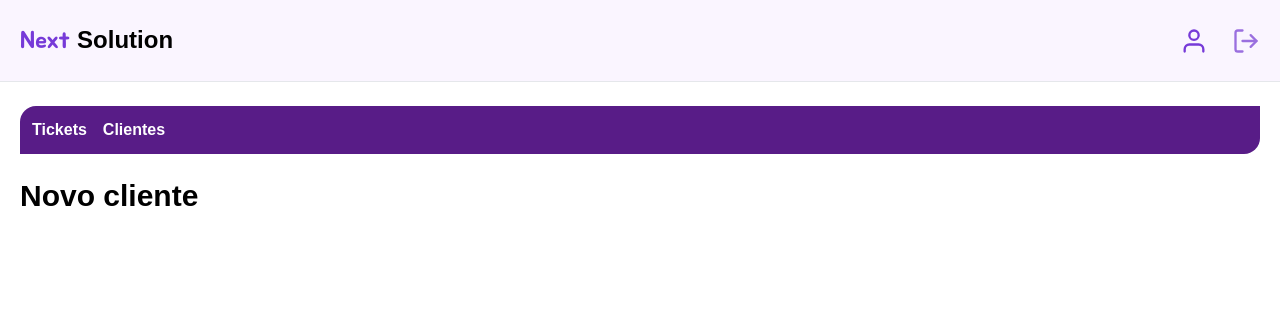
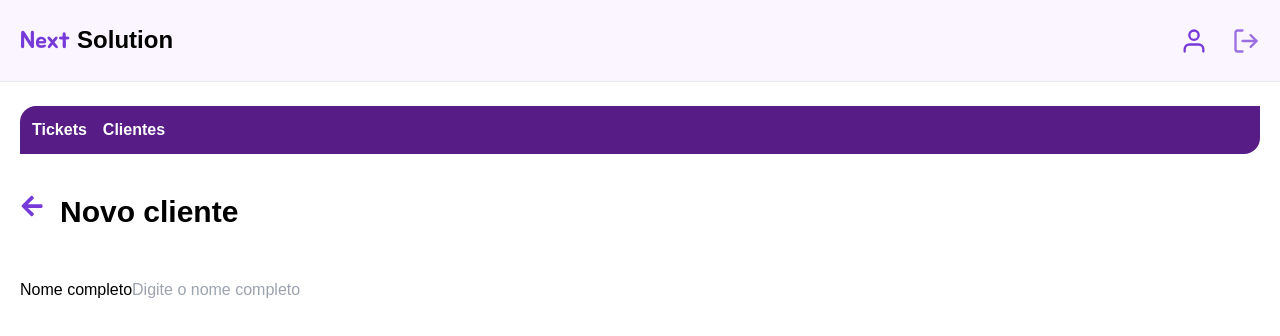
Before and after one commit to luhoro/nextsolution, a Next.js app: page /dashboard/customer/new in a window 1280 px wide. Shown: the top 336 px of the page. Built offline with nearby package versions, Linux system fonts and the light colour scheme; no server answers; sample sign-in values are in the browser's storage; a web font is replaced by a local one.

Commit message:
Feat: New clients page

```diff
--- a/package.json
+++ b/package.json
@@ -9,13 +9,16 @@
     "lint": "next lint"
   },
   "dependencies": {
+    "@hookform/resolvers": "^3.3.4",
     "@next-auth/prisma-adapter": "^1.0.7",
     "@prisma/client": "^5.10.2",
     "next": "14.1.0",
     "next-auth": "^4.24.6",
     "react": "^18",
     "react-dom": "^18",
-    "react-icons": "^5.0.1"
+    "react-hook-form": "^7.51.0",
+    "react-icons": "^5.0.1",
+    "zod": "^3.22.4"
   },
   "devDependencies": {
     "@types/node": "^20",
--- /dev/null
+++ b/src/app/dashboard/customer/components/form.tsx
@@ -0,0 +1,33 @@
+"use client"
+
+import { useForm } from "react-hook-form"
+import { z } from 'zod'
+import { zodResolver } from "@hookform/resolvers/zod"
+
+const schema = z.object({
+  name: z.string().min(1, "O campo nome é obrigatório"),
+  email: z.string().email("digite um email válido").min(1, "O email é obrigatório"),
+  phone: z.string().refine( value => {
+    return  /^(?:\(\d{2}\)\s?)?\d{9}$/.test(value) || /^\d{2}\s\d{9}$/.test(value) || /^\d{11}$/.test(value)
+  }, {
+    message: "O número de telefone deve estar (DD) 9 9999-9999"
+  }),
+  adress: z.string()
+})
+
+type FormData = z.infer<typeof schema>
+
+const Form = () => {
+  const { register, handleSubmit, formState: {errors} } = useForm<FormData>({
+    resolver: zodResolver(schema)
+  })
+
+  return (
+    <form>
+      <label>Nome completo</label>
+      <input type="text" placeholder="Digite o nome completo" />
+    </form>
+  )
+}
+
+export default Form
--- a/src/app/dashboard/customer/new/page.tsx
+++ b/src/app/dashboard/customer/new/page.tsx
@@ -1,13 +1,34 @@
 import Container from "@/components/container"
+import { authOptions } from "@/lib/auth"
+import { getServerSession } from "next-auth"
 import Link from "next/link"
+import { redirect } from "next/navigation"
+import { FaArrowLeft } from "react-icons/fa"
+import Form from "../components/form"
 
-const NewCustomer = () => {
+
+const NewCustomer = async () => {
+  const session = await getServerSession(authOptions)
+
+  if (!session || !session.user) {
+    redirect("/")
+  }
+
   return (
     <Container>
       <main>
-        <div className="fpy-4 mb-8 ">
+        <div className="flex gap-4 py-4 mb-8">
+          <Link
+            href="/dashboard/customer"
+            className="hover:-translate-x-1 duration-200"
+          >
+            <FaArrowLeft size={24} color="#763ad8" />
+          </Link>
+
           <h1 className="text-3xl font-bold">Novo cliente</h1>
         </div>
+
+        <Form />
       </main>
     </Container>
   )
```
Also changed, not shown: 1 other file (tests, documents, lock files or other folders).
